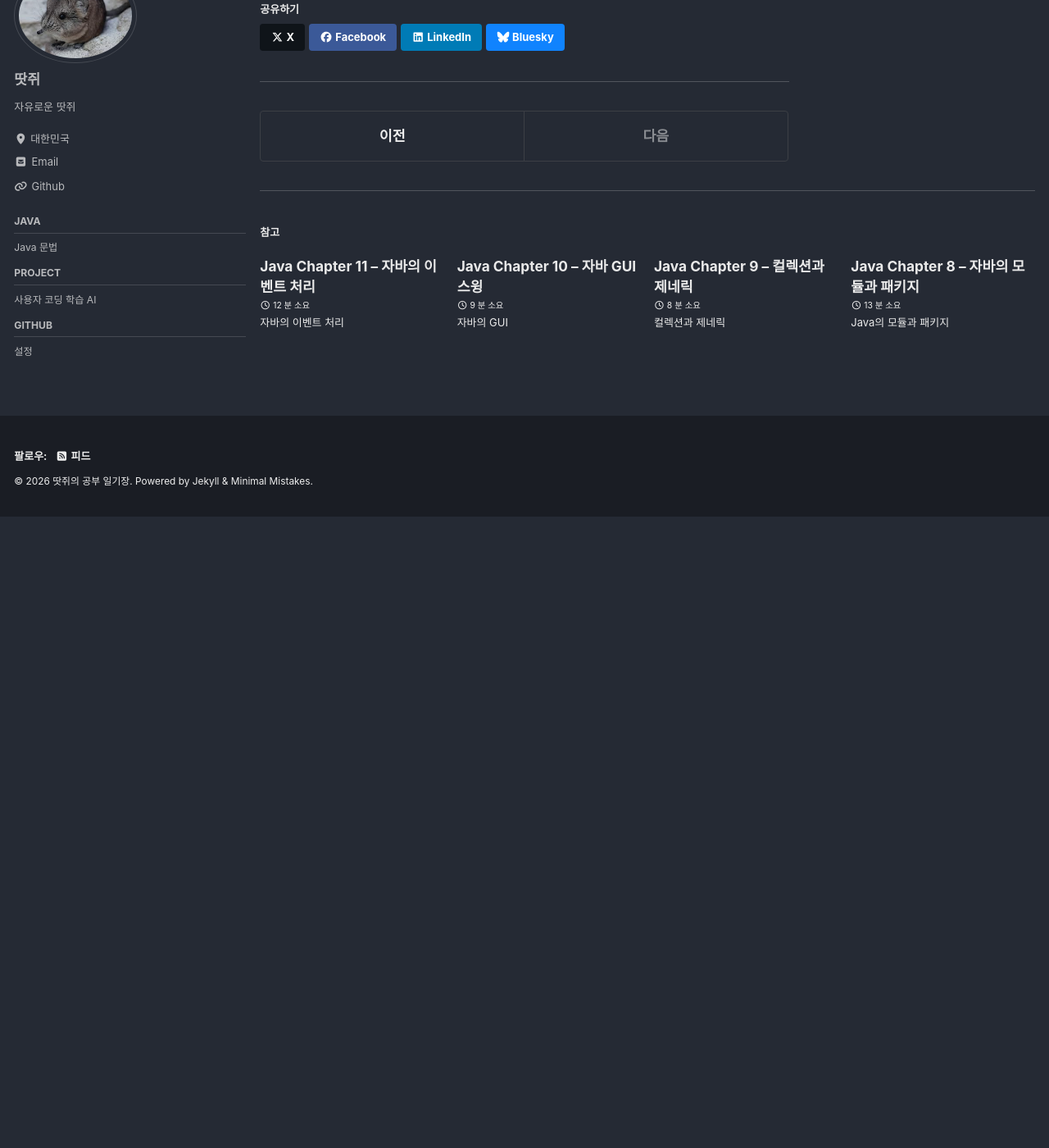
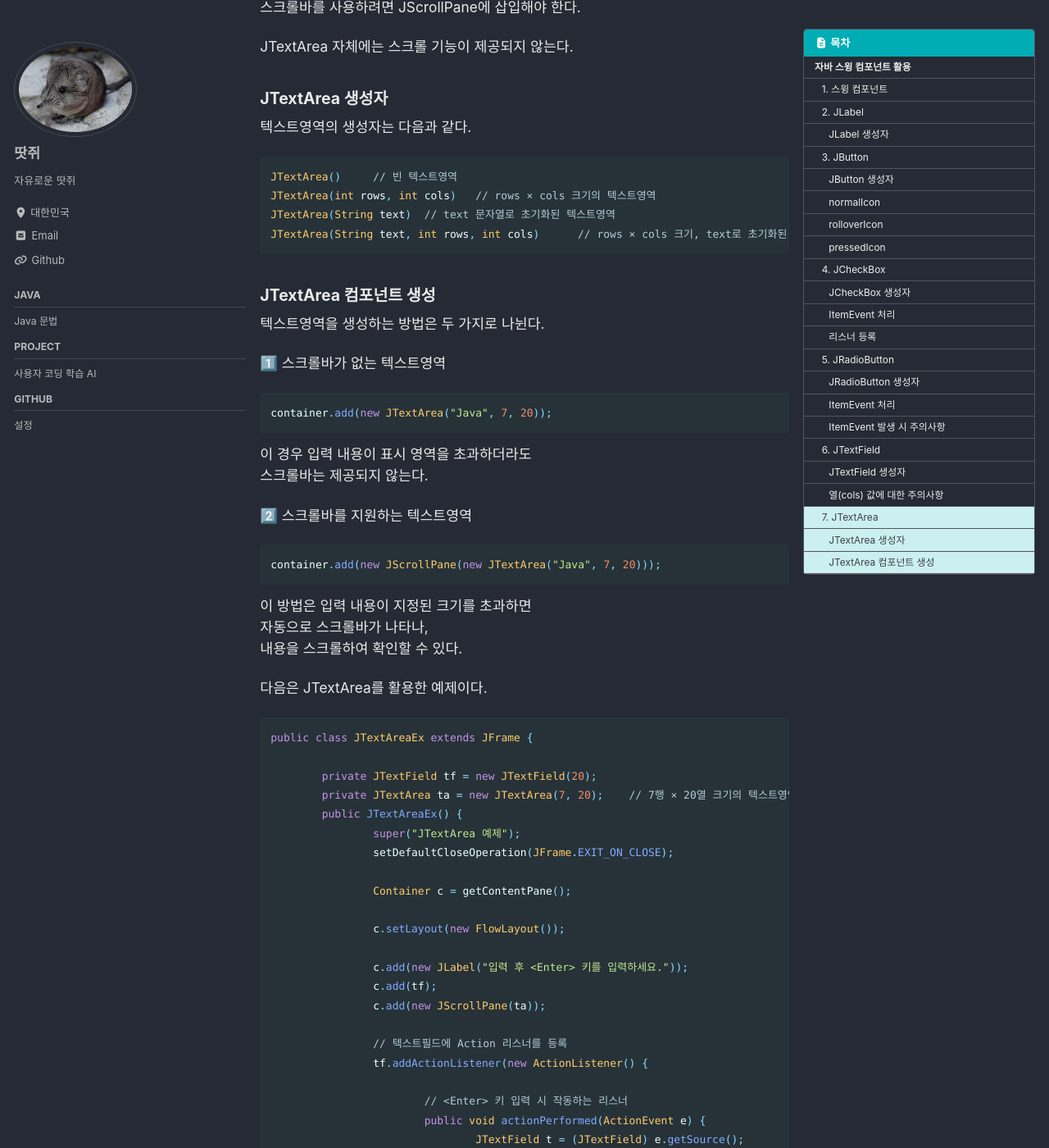
Before and after one commit to jaeseo0214/jaeseo0214.github.io, a Jekyll site: the page built from _posts/2026-01-13-Java_Ch12.md, in a window 1280 px wide and 1400 px high, scrolled down 15210 px. Shown: the whole window at 82% size. Built offline with Jekyll 4.4.1, drawn with Linux system fonts in a browser that asks for light colours; cached includes are drawn as plain includes; before the commit the page ends 15840 px from its top, so only the background shows below that; some of the changed text lies outside the part shown.

Commit message:
Update Ch12

````diff
--- a/_posts/2026-01-13-Java_Ch12.md
+++ b/_posts/2026-01-13-Java_Ch12.md
@@ -674,3 +674,112 @@ public class JTextFieldEx extends JFrame {
 
 
 ![JTextField 예제](/assets/images/JTextField%20예제.PNG)
+
+
+
+
+
+
+## 7. JTextArea
+
+
+JTextArea를 이용하면<br>
+여러 줄의 문자열을 입력받는 텍스트 입력 필드를 만들 수 있다.<br>
+
+입력 필드의 표시 크기보다<br>
+더 많은 줄의 문자열을 입력할 수 있지만,<br>
+스크롤바를 사용하려면 JScrollPane에 삽입해야 한다.<br>
+
+JTextArea 자체에는 스크롤 기능이 제공되지 않는다.<br>
+
+
+### JTextArea 생성자
+
+
+텍스트영역의 생성자는 다음과 같다.<br>
+
+
+```java
+JTextArea() 	// 빈 텍스트영역
+JTextArea(int rows, int cols) 	// rows × cols 크기의 텍스트영역
+JTextArea(String text) 	// text 문자열로 초기화된 텍스트영역
+JTextArea(String text, int rows, int cols) 	// rows × cols 크기, text로 초기화된 텍스트영역
+```
+
+
+### JTextArea 컴포넌트 생성
+
+
+텍스트영역을 생성하는 방법은 두 가지로 나뉜다.<br>
+
+
+1️⃣ 스크롤바가 없는 텍스트영역<br>
+
+
+```java
+container.add(new JTextArea("Java", 7, 20));
+```
+
+이 경우 입력 내용이 표시 영역을 초과하더라도<br>
+스크롤바는 제공되지 않는다.<br>
+
+
+2️⃣ 스크롤바를 지원하는 텍스트영역<br>
+
+
+```java
+container.add(new JScrollPane(new JTextArea("Java", 7, 20)));
+```
+
+
+이 방법은 입력 내용이 지정된 크기를 초과하면<br>
+자동으로 스크롤바가 나타나,<br>
+내용을 스크롤하여 확인할 수 있다.<br>
+
+다음은 JTextArea를 활용한 예제이다.<br>
+
+
+```java
+public class JTextAreaEx extends JFrame {
+
+	private JTextField tf = new JTextField(20);
+	private JTextArea ta = new JTextArea(7, 20);	// 7행 × 20열 크기의 텍스트영역
+	public JTextAreaEx() {
+		super("JTextArea 예제");
+		setDefaultCloseOperation(JFrame.EXIT_ON_CLOSE);
+
+		Container c = getContentPane();
+
+		c.setLayout(new FlowLayout());
+
+		c.add(new JLabel("입력 후 <Enter> 키를 입력하세요."));
+		c.add(tf);
+		c.add(new JScrollPane(ta));
+
+		// 텍스트필드에 Action 리스너를 등록
+		tf.addActionListener(new ActionListener() {
+
+			// <Enter> 키 입력 시 작동하는 리스너
+			public void actionPerformed(ActionEvent e) {
+				JTextField t = (JTextField) e.getSource();
+				ta.append(t.getText() + "\n"); // 텍스트필드의 문자열을 텍스트영역에 추가
+				t.setText(""); // 현재 텍스트필드에 입력된 내용 지우기
+			}
+
+		});
+
+		setSize(300, 250);
+		setVisible(true);
+	}
+
+	public static void main(String[] args) {
+		new JTextAreaEx();
+	}
+}
+```
+
+
+실행 결과는 다음과 같다.<br>
+
+
+![JTextArea 예제](/assets/images/JTextArea%20예제.PNG)
````
Also changed, not shown: assets/images/JTextArea 예제.PNG (added).
